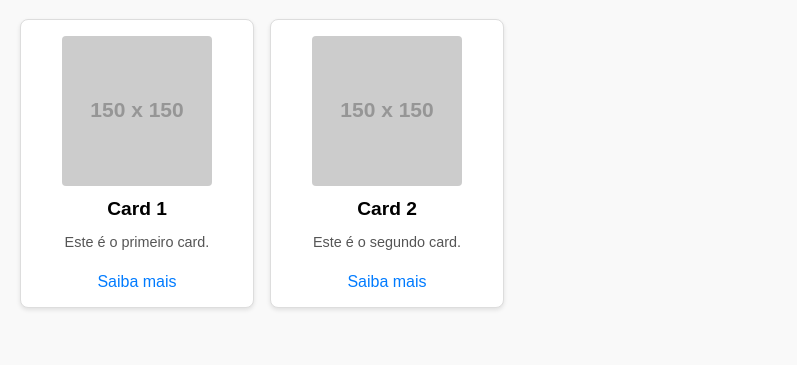
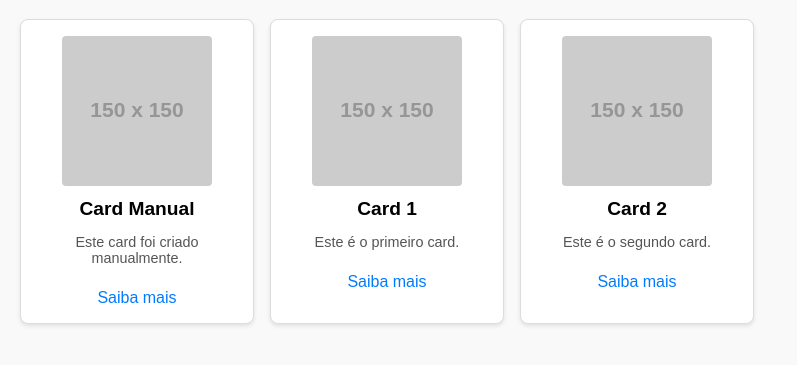
Before and after one commit to anibalxtalo/testejson, a plain HTML site: page index.html in a window 1280 px wide. Shown: the part 81-446 px from the top of the page, without its empty margins (0-797 px from the left). Drawn offline with Linux system fonts and the light colour scheme; placeholder pictures from the web are drawn by us.

Commit message:
Update index.html

```diff
--- a/index.html
+++ b/index.html
@@ -53,36 +53,72 @@
   <div id="card-container"></div>
 
   <script>
-    // Caminho para o JSON no GitHub Pages (mesmo diretório do index.html)
+    // Caminho para o JSON
     const jsonUrl = './cards.json';
 
+    // Função para criar um card no DOM
+    function createCard(card) {
+      console.log('Criando card:', card);
+      const cardElement = document.createElement('div');
+      cardElement.classList.add('card');
+      cardElement.innerHTML = `
+        <img src="${card.image}" alt="${card.title}">
+        <h3>${card.title}</h3>
+        <p>${card.description}</p>
+        <a href="${card.link}" target="_blank">Saiba mais</a>
+      `;
+      return cardElement;
+    }
+
+    // Função para exibir mensagem de erro no container
+    function showError(message) {
+      const container = document.getElementById('card-container');
+      container.innerHTML = `<p style="color: red;">${message}</p>`;
+    }
+
+    // Adiciona um card manualmente (para verificar renderização)
+    function addManualCard() {
+      const container = document.getElementById('card-container');
+      const manualCard = {
+        title: "Card Manual",
+        description: "Este card foi criado manualmente.",
+        image: "https://via.placeholder.com/150",
+        link: "#"
+      };
+      const cardElement = createCard(manualCard);
+      container.appendChild(cardElement);
+    }
+
     // Carregar o JSON e renderizar os cards
+    console.log('Carregando JSON:', jsonUrl);
     fetch(jsonUrl)
       .then(response => {
+        console.log('Resposta do fetch:', response);
         if (!response.ok) throw new Error('Erro ao carregar o JSON');
         return response.json();
       })
       .then(data => {
+        console.log('Dados carregados do JSON:', data);
         const container = document.getElementById('card-container');
-        data.forEach(card => {
-          // Criar o HTML do card
-          const cardElement = document.createElement('div');
-          cardElement.classList.add('card');
-          cardElement.innerHTML = `
-            <img src="${card.image}" alt="${card.title}">
-            <h3>${card.title}</h3>
-            <p>${card.description}</p>
-            <a href="${card.link}" target="_blank">Saiba mais</a>
-          `;
-          // Adicionar o card ao container
-          container.appendChild(cardElement);
-        });
+        if (Array.isArray(data) && data.length > 0) {
+          data.forEach(card => {
+            const cardElement = createCard(card);
+            container.appendChild(cardElement);
+          });
+        } else {
+          console.warn('JSON vazio ou não é um array.');
+          showError('Nenhum card encontrado no JSON.');
+        }
       })
       .catch(error => {
-        console.error(error);
-        const container = document.getElementById('card-container');
-        container.innerHTML = `<p>Erro ao carregar os dados dos cards.</p>`;
+        console.error('Erro ao carregar ou processar o JSON:', error);
+        showError('Erro ao carregar os dados dos cards.');
+        // Adiciona um card manual para testar a renderização
+        addManualCard();
       });
+
+    // Adiciona um card manual ao carregar a página (para testes)
+    addManualCard();
   </script>
 </body>
 </html>
```
